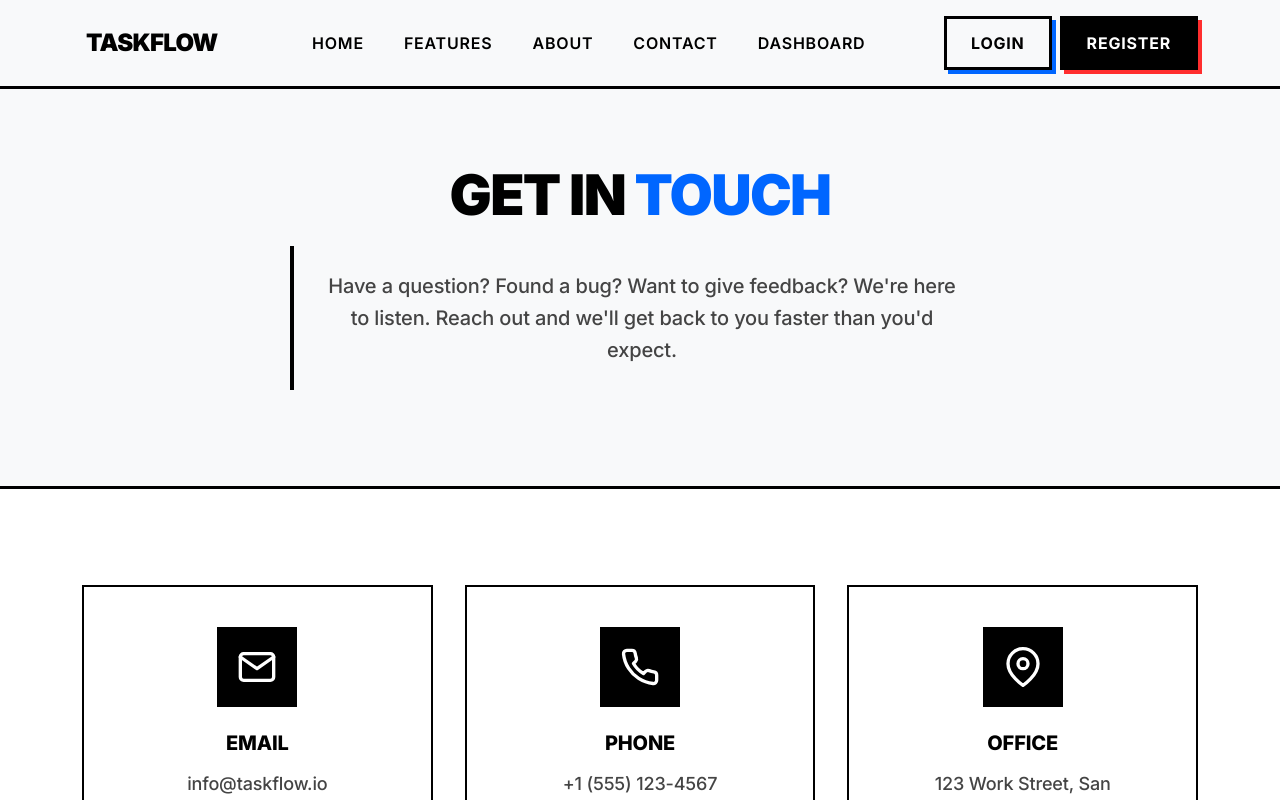
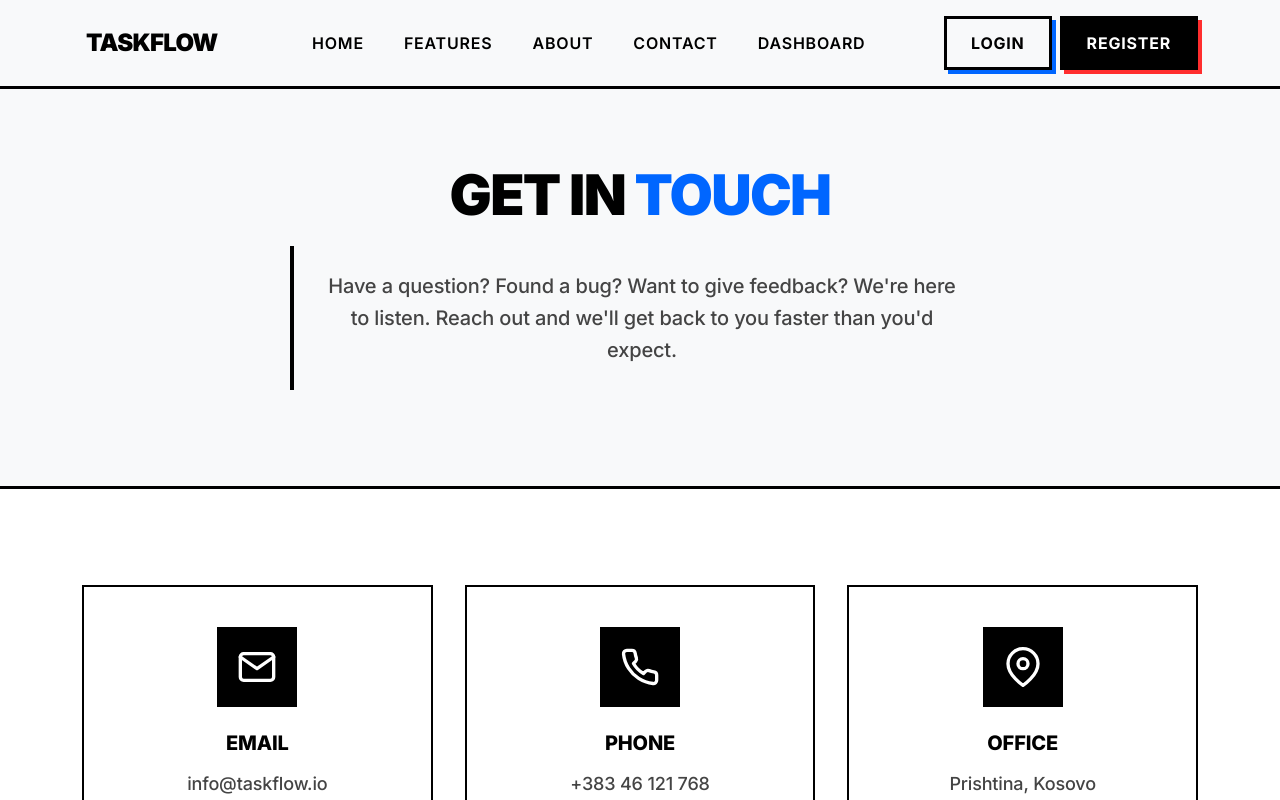
Before and after one commit to genthetemi/taskflow, a React (Create React App) app in the folder frontend/: page /contact in a window 1280 px wide. Shown: the top 800 px of the page. Built offline with nearby package versions, Linux system fonts and the light colour scheme; no server answers.

Commit message:
Contact Infos Changed

```diff
--- a/frontend/src/pages/contact.jsx
+++ b/frontend/src/pages/contact.jsx
@@ -75,13 +75,13 @@ const Contact = () => {
     {
       icon: <FiPhone />,
       title: 'PHONE',
-      content: '+1 (555) 123-4567',
-      link: 'tel:+15551234567'
+      content: '+383 46 121 768',
+      link: 'tel:+38346121768'
     },
     {
       icon: <FiMapPin />,
       title: 'OFFICE',
-      content: '123 Work Street, San Francisco, CA 94105'
+      content: 'Prishtina, Kosovo',
     }
   ];
 
```
